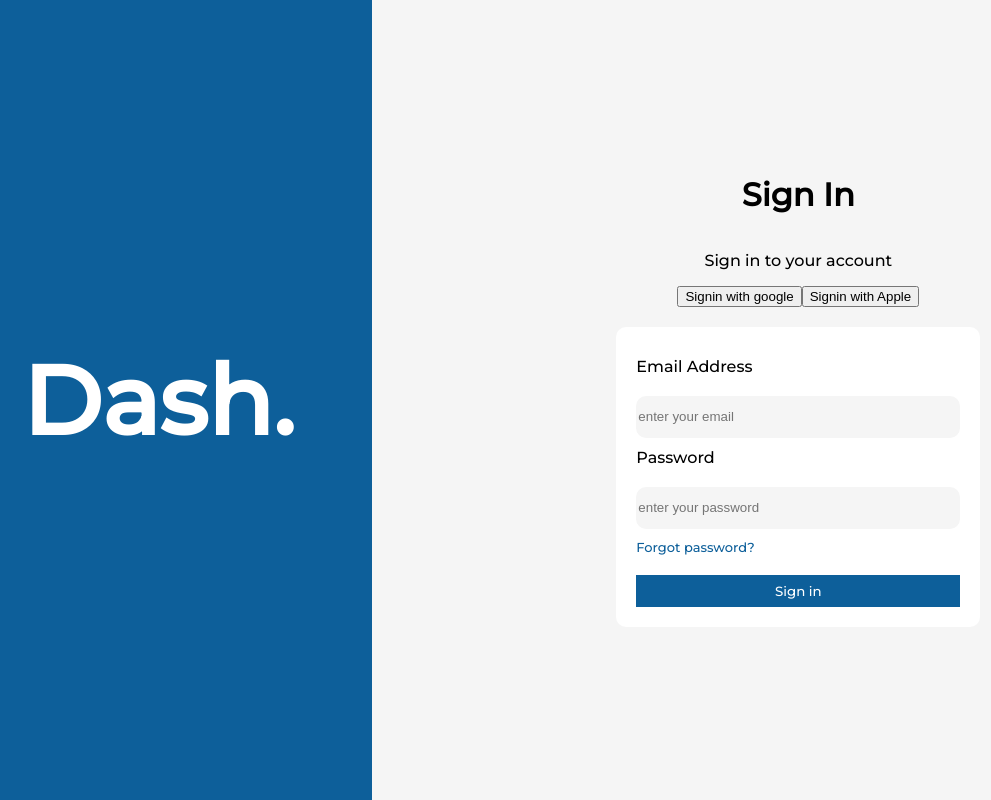
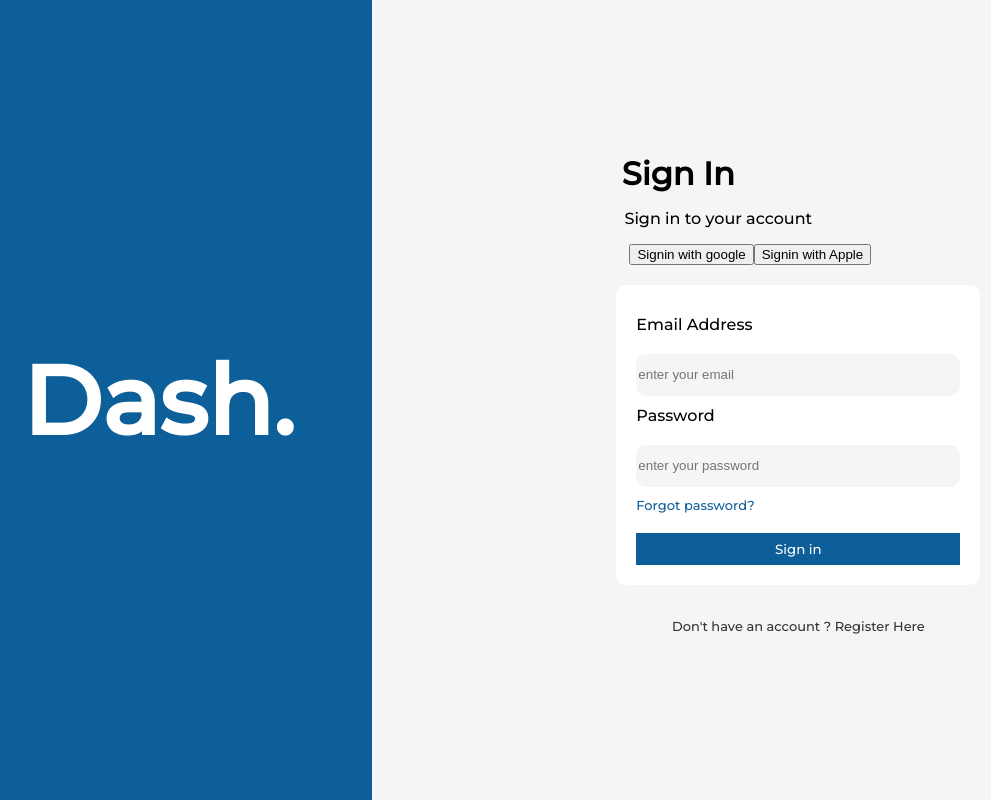
Before and after one commit to jigyasa-ctrl/Dashboard-UI, a React (Create React App) app: page / in a window 1280 px wide. Shown: the whole page, without its empty margins (55-1046 px from the left). Built offline with nearby package versions, Linux system fonts and the light colour scheme.

Commit message:
login page

```diff
--- a/src/App.css
+++ b/src/App.css
@@ -23,11 +23,32 @@ body{
   width: 60rem;
   display: flex;
   align-items: center;
+  text-align: start;
   justify-content: center;
   flex-direction: column;
   background-color: var(--grey);
   height: 100vh;
 
+}
+.login-form> h1{
+  margin: 0px;
+  margin-left: -15rem
+}
+.login-form> .sign-in{
+
+  margin-left: -10rem
+}
+.login-form> .sign-in{
+
+  margin-left: -10rem
+}
+.login-form> .register{
+  font-size: 13px;
+  color: #333;
+}
+.login-form >span{
+  margin: 0px;
+  margin-left: -6rem
 }
 .form{
   display: flex;
--- a/src/Components/Login.js
+++ b/src/Components/Login.js
@@ -8,7 +8,7 @@ function Login() {
            </div>
            <div className="login-form">
                <h1>Sign In</h1>
-               <p>Sign in to your account</p>
+               <p className="sign-in">Sign in to your account</p>
                <span>
                   <button>Signin with google</button>
                   <button>Signin with Apple</button>
@@ -23,6 +23,7 @@ function Login() {
                    <button>Sign in</button>
 
                </form>
+               <p className="register">Don't have an account ? Register Here</p>
            </div>
         </div>
     )
```
